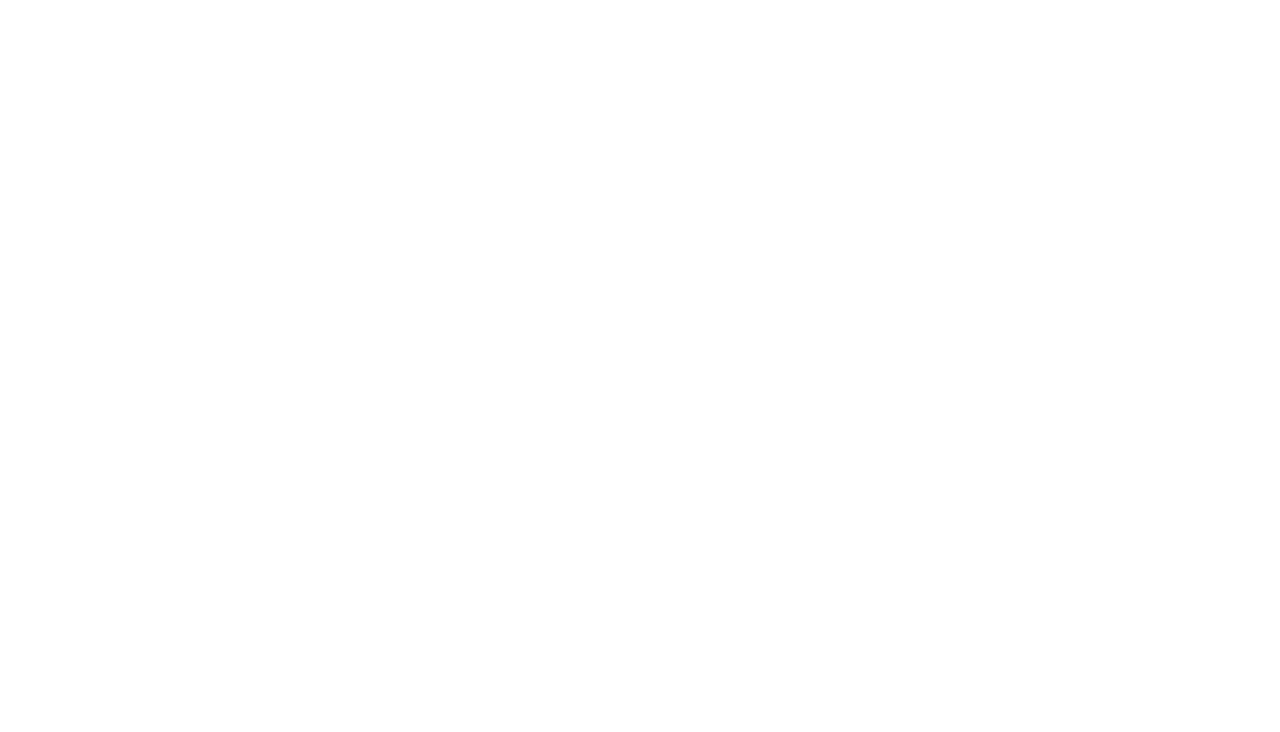
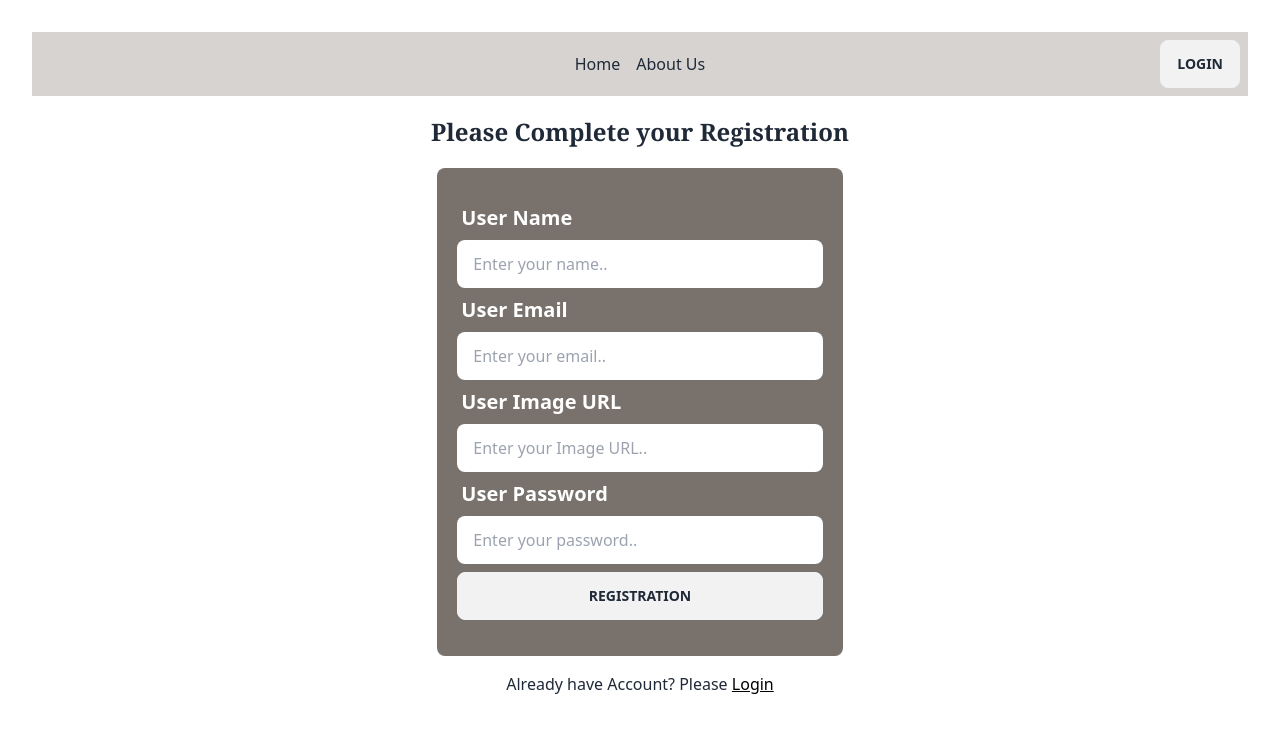
Before and after one commit to Ruma543/wellbeing-yoga, a React (Vite) app: page /registration in a window 1280 px wide. Shown: the top 732 px of the page. Built offline with nearby package versions, Linux system fonts and the light colour scheme.

Commit message:
create login and registration component

```diff
--- a/src/Pages/Login/Login.jsx
+++ b/src/Pages/Login/Login.jsx
@@ -6,12 +6,60 @@ import Navbar from '../Home/Navbar/Navbar';
 const Login = () => {
   const { user } = useContext(AuthContext);
   console.log(user);
+  const handleLogin = e => {
+    e.preventDefault();
+    const form = new FormData(e.currentTarget);
+
+    const email = form.get('email');
+
+    const password = form.get('password');
+    console.log(email, password);
+  };
   return (
     <div>
       <Navbar></Navbar>
-      <Link to="/registration">
-        <button>register</button>
-      </Link>
+      <div>
+        <h3 className="text-2xl font-serif font-semibold my-5">
+          Please Login For Booking
+        </h3>
+        <form
+          onSubmit={handleLogin}
+          className="w-1/3 mx-auto bg-stone-500 px-5 py-7 rounded-lg "
+        >
+          <label className="label">
+            <span className="text-white font-semibold text-xl">User Email</span>
+          </label>
+          <input
+            type="email"
+            className="input block w-full outline-none border-0"
+            name="email"
+            placeholder="Enter your email.."
+            required
+          />
+          <label className="label">
+            <span className="text-white font-semibold text-xl">
+              User Password
+            </span>
+          </label>
+          <input
+            type="password"
+            className="input block w-full outline-none border-0"
+            name="password"
+            placeholder="Enter your password.."
+            required
+          />
+          <label className="label">
+            <a href=""> Forget Password?</a>
+          </label>
+          <button className="btn w-full">Login</button>
+        </form>
+        <p className="py-4">
+          New for Website? Please{' '}
+          <Link className="text-black underline" to="/registration">
+            Register
+          </Link>
+        </p>
+      </div>
     </div>
   );
 };
--- a/src/Pages/Registration/Registration.jsx
+++ b/src/Pages/Registration/Registration.jsx
@@ -1,10 +1,87 @@
 import React, { useContext } from 'react';
 import { AuthContext } from '../../AuthProvider/AuthProvider';
+import Navbar from '../Home/Navbar/Navbar';
+import { Link } from 'react-router-dom';
 
 const Registration = () => {
   const { user } = useContext(AuthContext);
   console.log(user);
-  return <div></div>;
+  const handleRegistration = e => {
+    e.preventDefault();
+    const form = new FormData(e.currentTarget);
+    const name = form.get('name');
+    const email = form.get('email');
+    const image = form.get('image');
+    const password = form.get('password');
+    console.log(name, email, password, image);
+  };
+  return (
+    <div>
+      <Navbar></Navbar>
+      <div>
+        <h3 className="text-2xl font-serif font-semibold my-5">
+          Please Complete your Registration
+        </h3>
+        <form
+          onSubmit={handleRegistration}
+          className="w-1/3 mx-auto bg-stone-500 px-5 py-7 rounded-lg "
+        >
+          <label className="label">
+            <span className="text-white font-semibold text-xl">User Name</span>
+          </label>
+          <input
+            type="text"
+            className="input block w-full outline-none border-0"
+            name="name"
+            placeholder="Enter your name.."
+            required
+          />
+          <label className="label">
+            <span className="text-white font-semibold text-xl">User Email</span>
+          </label>
+          <input
+            type="email"
+            className="input block w-full outline-none border-0"
+            name="email"
+            placeholder="Enter your email.."
+            required
+          />
+          <label className="label">
+            <span className="text-white font-semibold text-xl">
+              User Image URL
+            </span>
+          </label>
+          <input
+            type="text"
+            className="input block w-full outline-none border-0"
+            name="image"
+            placeholder="Enter your Image URL.."
+            required
+          />
+          <label className="label">
+            <span className="text-white font-semibold text-xl">
+              User Password
+            </span>
+          </label>
+          <input
+            type="password"
+            className="input block w-full outline-none border-0"
+            name="password"
+            placeholder="Enter your password.."
+            required
+          />
+
+          <button className="btn w-full my-2">Registration</button>
+        </form>
+        <p className="py-4">
+          Already have Account? Please{' '}
+          <Link className="text-black underline" to="/login">
+            Login
+          </Link>
+        </p>
+      </div>
+    </div>
+  );
 };
 
 export default Registration;
```
